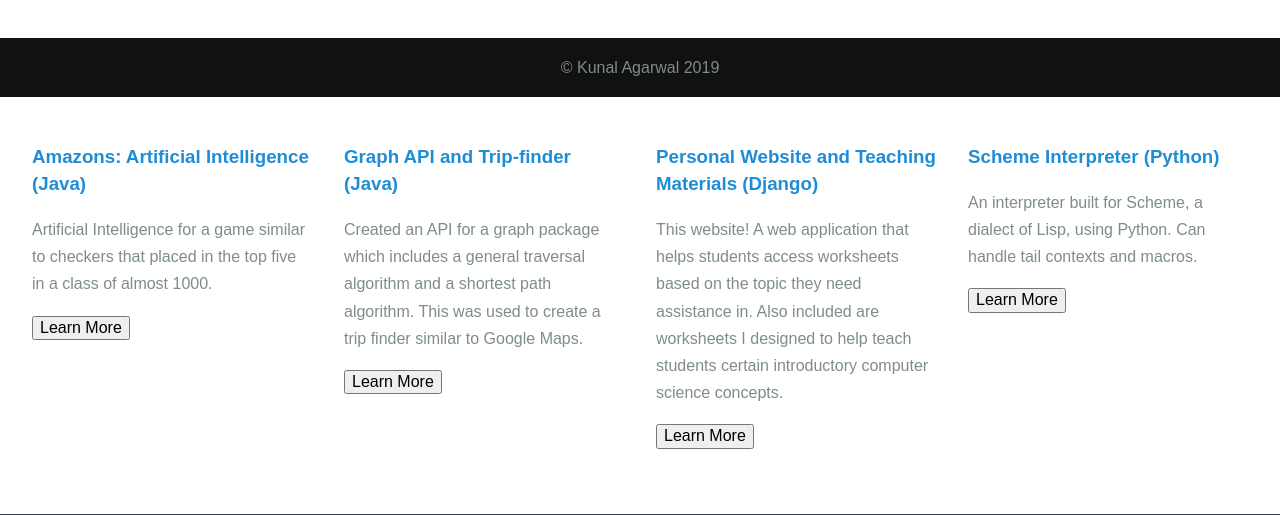
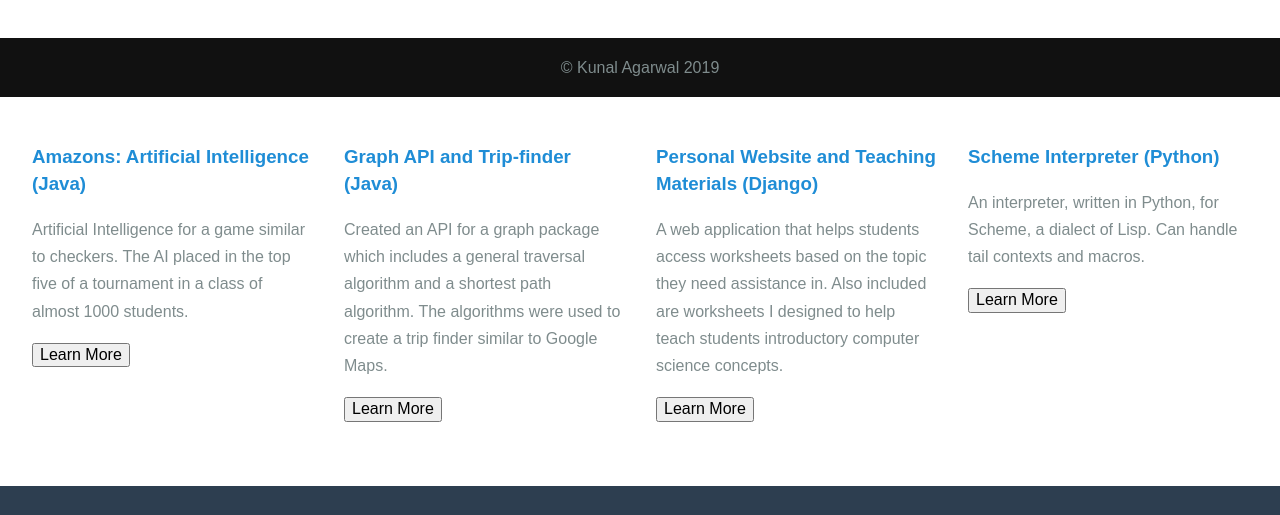
Before and after one commit to westernguy2/personal, a Django app: page / in a window 1280 px wide. Shown: the part 703-1218 px from the top of the page. Run offline with Django 3.2, Linux system fonts and the light colour scheme; some libraries are stand-ins or nearby versions.

Commit message:
small grammar edits

```diff
--- a/templates/home.html
+++ b/templates/home.html
@@ -109,7 +109,8 @@
                     Amazons: Artificial Intelligence (Java)
                 </h3>
                 <p>
-                    Artificial Intelligence for a game similar to checkers that placed in the top five in a class of almost 1000.
+                    Artificial Intelligence for a game similar to checkers. The AI placed in the top five of a tournament in a class of almost 1000 students.
+
                 </p>
                 <button class="button" data-modal= "modal1">Learn More</button>
 
@@ -124,9 +125,9 @@
                         </h3>
 
                         <img width="400" alt="File Icons" class="pure-img-responsive" src="{% static 'amazons.gif' %}">
-                        <p style="color:black;">The game is called Amazons where players move their queen and throw spears to trap their opponent. </p>
+                        <p style="color:black;">The game is called Amazons in which players move their queen and throw spears to trap their opponent. </p>
                         <p style="color:black;">I built the main functionality of movement in the game, the AI that the user could play against, as well as the GUI. </p>
-                        <p style="color:black;">The AI utilized a minimax algorithm that was made more effecient with the use of alpha-beta pruning as well as iterative deepening. My AI placed in the top five of my data structures class of almost a thousand people. My AI can be seen playing itself above.</p>
+                        <p style="color:black;">The AI utilized a minimax algorithm that was made more efficient with the use of alpha-beta pruning as well as iterative deepening. My AI placed in the top five of my data structures class of almost a thousand people. My AI can be seen playing itself above.</p>
                     </div>
 
                 </div>
@@ -141,7 +142,8 @@
                     Graph API and Trip-finder (Java)
                 </h3>
                 <p>
-                    Created an API for a graph package which includes a general traversal algorithm and a shortest path algorithm. This was used to create a trip finder similar to Google Maps.
+                    Created an API for a graph package which includes a general traversal algorithm and a shortest path algorithm. The algorithms were used to create a trip finder similar to Google Maps.
+
                 </p>
                 <button class="button" data-modal="modal2">Learn More</button>
 
@@ -156,7 +158,7 @@
                         </h3>
 
                         <img width="400" alt="File Icons" class="pure-img-responsive" src="{% static 'shortest_path.png' %}">
-                        <p style="color:black;">Created a graph package using Java that allowed users to create a graph for their own use.</p>
+                        <p style="color:black;">Created a graph package using Java that allowed users to create a graph data structure for their own use.</p>
                         <p style="color:black;">Included in the API was a general traversal algorithm as well as breadth-first and depth-first traversal algorithms.</p>
                         <p style="color:black;">Also included in the API is an algorithm that determines the shortest path between two nodes in the graph. The algorithm uses A* and Dijkstra's to find the shortest path.</p>
                         <p style="color:black;">In addition to the graph API, I created a trip-finder that uses the shortest path feature of the API to find the best set of directions between two locations.</p>
@@ -171,7 +173,7 @@
                     Personal Website and Teaching Materials (Django)
                 </h3>
                 <p>
-                    This website! A web application that helps students access worksheets based on the topic they need assistance in. Also included are worksheets I designed to help teach students certain introductory computer science concepts.
+                    A web application that helps students access worksheets based on the topic they need assistance in. Also included are worksheets I designed to help teach students introductory computer science concepts.
                 </p>
                 <button class="button" data-modal="modal3">Learn More</button>
 
@@ -185,7 +187,7 @@
                             Personal Website and Teaching Materials (Django)
                         </h3>
                         <p style="color:black;">Created a web application that allows for the searching of worksheets based on the topic desired.</p>
-                        <p style="color:black;">The web application was created using Django, allowing for quick look-up and addition to the SQL datatabse storing all the worksheets.</p>
+                        <p style="color:black;">The web application was created using Django, allowing for quick addition and look-up to the SQL database storing all the worksheets.</p>
                         <p style="color:black;">I also created and designed a number of worksheets for CS 61A, an introductory computer programming class here at UC Berkeley. This has allowed me to achieve an expert level understanding of the nuances of python.</p>
                     </div>
 
@@ -198,7 +200,7 @@
                     Scheme Interpreter (Python)
                 </h3>
                 <p>
-                    An interpreter built for Scheme, a dialect of Lisp, using Python. Can handle tail contexts and macros.
+                    An interpreter, written in Python, for Scheme, a dialect of Lisp. Can handle tail contexts and macros.
                 </p>
                 <button class="button" data-modal="modal4">Learn More</button>
 
```
